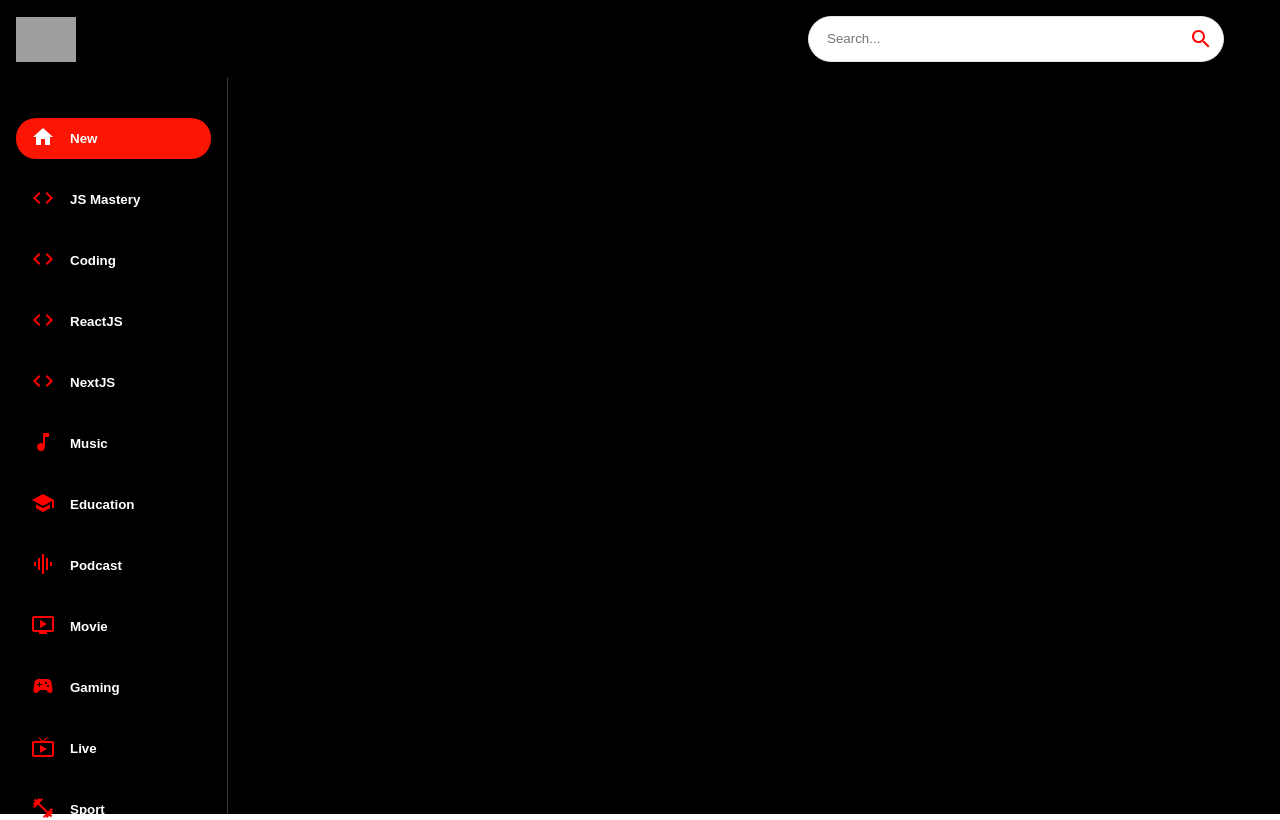
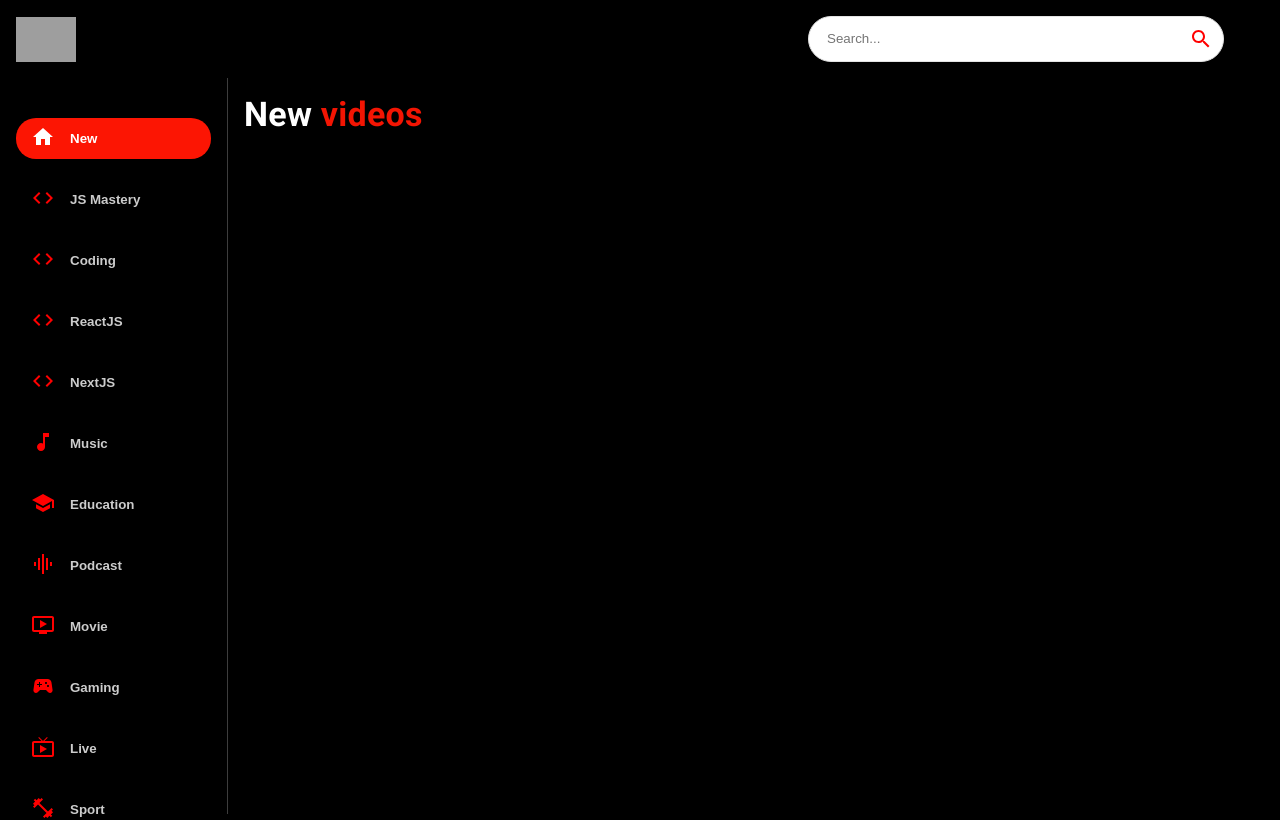
Before and after one commit to Billyrosecodes/youtube_clone, a React (Create React App) app: page / in a window 1280 px wide. Shown: the top 820 px of the page. Built offline with nearby package versions, Linux system fonts and the light colour scheme; grey boxes are pictures that could not be loaded.

Commit message:
adding the box for the new videos section

```diff
--- a/src/components/Feed.jsx
+++ b/src/components/Feed.jsx
@@ -17,6 +17,14 @@ const Feed = () => {
            Copyright BillyroseCodes 2022
          </Typography>
       </Box>
+
+      <Box p={2} sx={{ overflowY: 'auto', height: '90vh', flex: 2}}>
+        <Typography variant="h4"
+        fontWeight="bold" mb={2} sx={{
+          color: 'white' }}>
+            New <span style={{ color: '#F31503'}}>videos</span>
+        </Typography>
+      </Box>
     </Stack>
   )
 }
--- a/src/components/Sidebar.jsx
+++ b/src/components/Sidebar.jsx
@@ -25,7 +25,8 @@ const Sidebar = () => (
          'red', marginRight: '15px' }}>
             {category.icon}
         </span>
-        <span>{category.name}</span>
+        <span style={{ opacity: category.
+        name === selectedCategory ? '1' : '0.8'}}>{category.name}</span>
 
         </button>
       ))}
```
